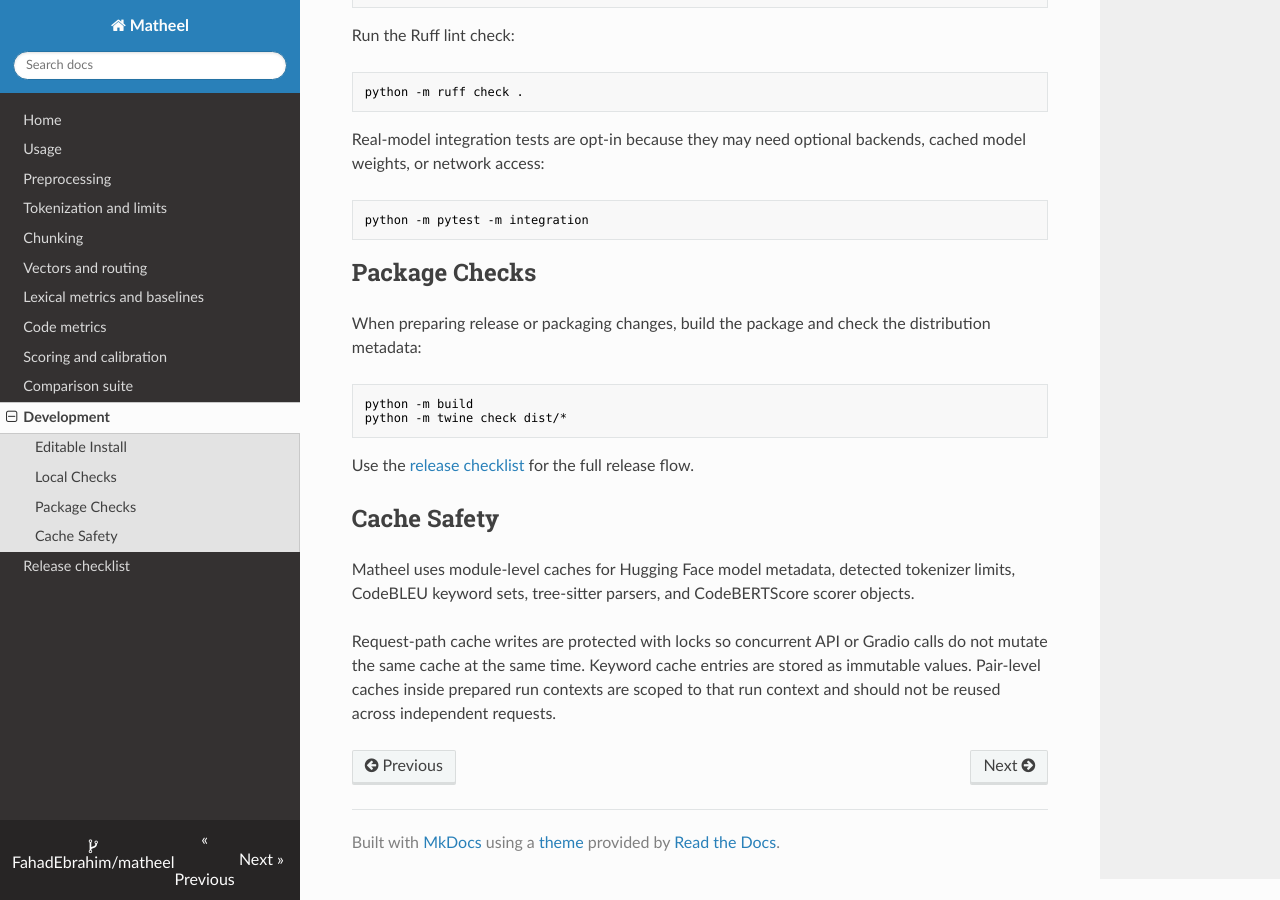
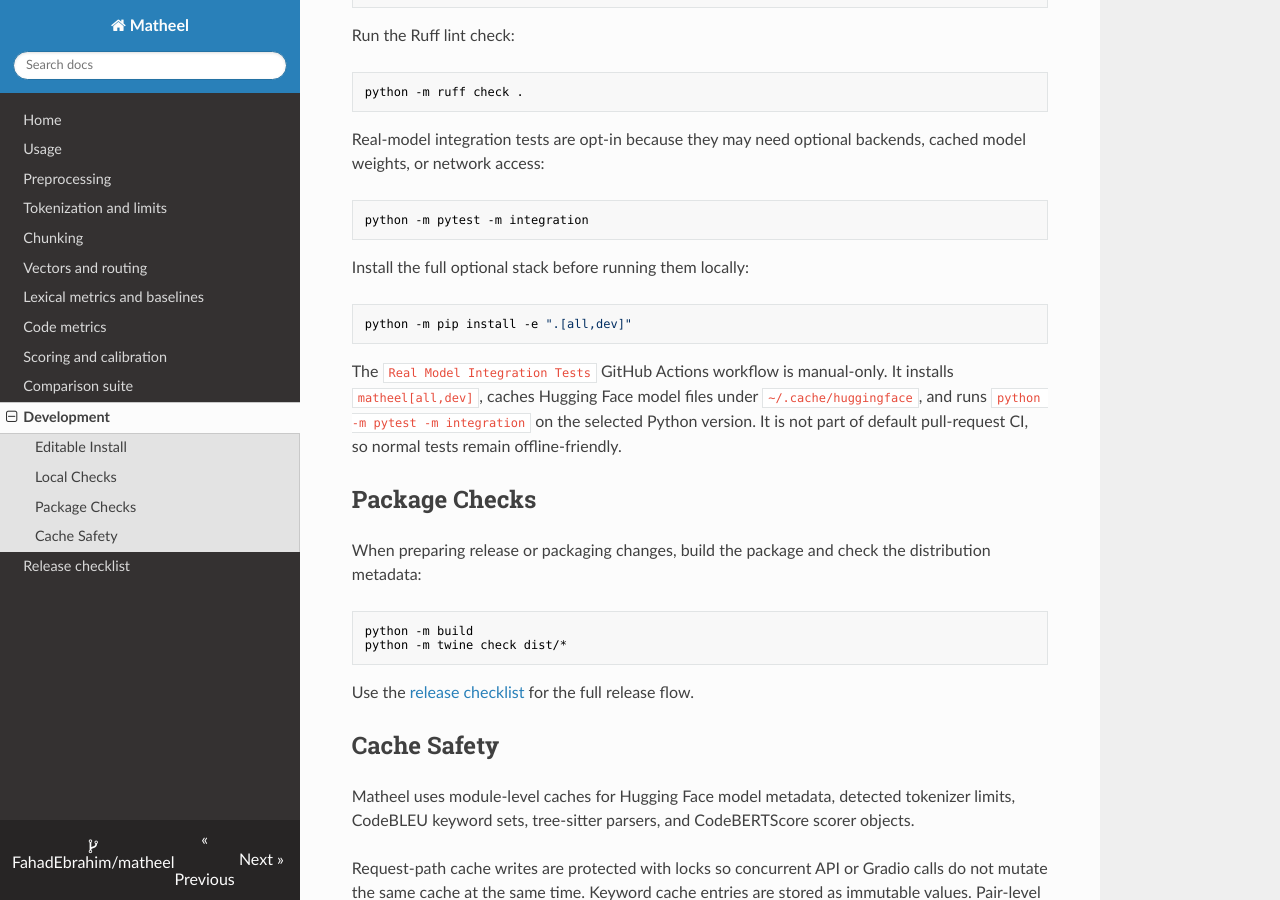
Before and after one commit to FahadEbrahim/matheel, an MkDocs documentation site: the page built from docs/development.md, in a window 1280 px wide and 900 px high, scrolled down 504 px. Built offline with MkDocs 1.6.1, drawn with Linux system fonts in a browser that asks for light colours; nearby versions of some CDN libraries.

Commit message:
Add real-model integration test workflow (#103)

````diff
--- a/docs/development.md
+++ b/docs/development.md
@@ -30,6 +30,14 @@ Real-model integration tests are opt-in because they may need optional backends,
 python -m pytest -m integration
 ```
 
+Install the full optional stack before running them locally:
+
+```bash
+python -m pip install -e ".[all,dev]"
+```
+
+The `Real Model Integration Tests` GitHub Actions workflow is manual-only. It installs `matheel[all,dev]`, caches Hugging Face model files under `~/.cache/huggingface`, and runs `python -m pytest -m integration` on the selected Python version. It is not part of default pull-request CI, so normal tests remain offline-friendly.
+
 ## Package Checks
 
 When preparing release or packaging changes, build the package and check the distribution metadata:
````
Also changed, not shown: 1 other file.
